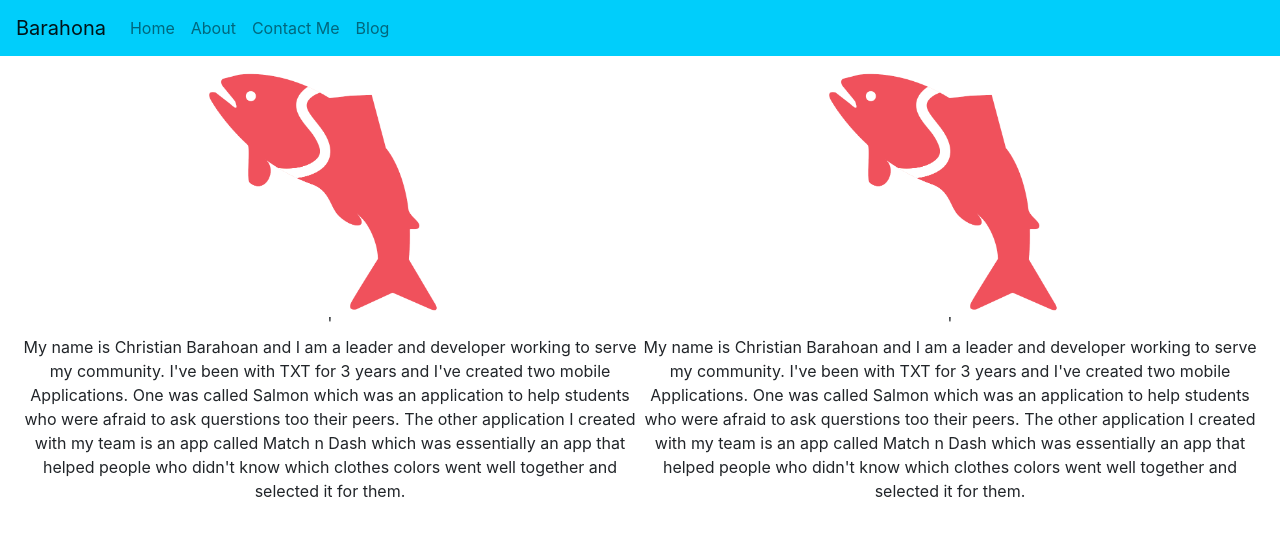
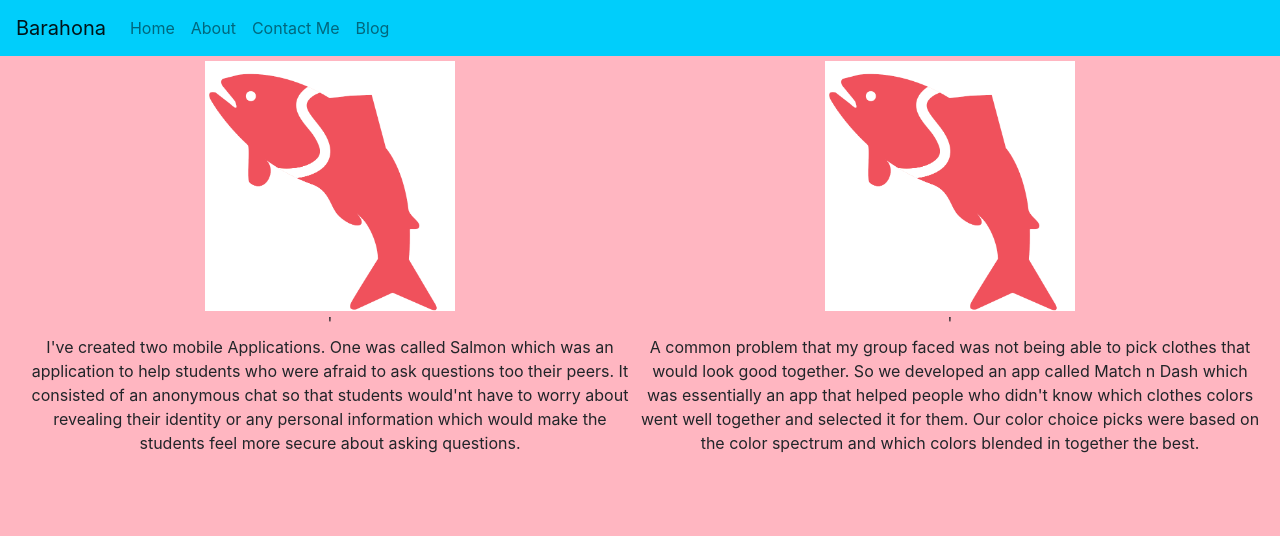
Before and after one commit to chris2450/SEALS-Portfolio, an Angular app: page /about in a window 1280 px wide. Shown: the top 536 px of the page. Built offline with nearby package versions, Linux system fonts and the light colour scheme.

Commit message:
updating front end

```diff
--- a/src/app/about/about.component.html
+++ b/src/app/about/about.component.html
@@ -1,18 +1,19 @@
 <div id="aboutRightContainer">
     <img class="aboutMeItemsPics" src="assets/salmon.png">'
 
-    <p> My name is Christian Barahoan and I am a leader and developer working to serve my community.
-    I've been with TXT for 3 years and I've created two mobile Applications. One was called Salmon which was an application to help
-    students who were afraid to ask querstions too their peers. The other application I created with my team is an app called Match n Dash
-    which was essentially an app that helped people who didn't know which clothes colors went well together and selected it for them.
+    <p>
+
+             A common problem that my group faced was not being able to pick clothes that would look good together.
+           So we developed an app called Match n Dash which was essentially an app that helped people who didn't know which clothes colors went well together and selected it for them.
+            Our color choice picks were based on the color spectrum and which colors blended in together the best.
     </p>
 </div>
 <div id="aboutLeftContainer">
     <img class="aboutMeItemsPics" src="assets/salmon.png">'
 
-    <p> My name is Christian Barahoan and I am a leader and developer working to serve my community.
-    I've been with TXT for 3 years and I've created two mobile Applications. One was called Salmon which was an application to help
-    students who were afraid to ask querstions too their peers. The other application I created with my team is an app called Match n Dash
-    which was essentially an app that helped people who didn't know which clothes colors went well together and selected it for them.
+    <p>
+            I've created two mobile Applications. One was called Salmon which was an application to help
+            students who were afraid to ask questions too their peers. It consisted of an anonymous chat so that students would'nt have to worry
+            about revealing their identity or any personal information which would make the students feel more secure about asking questions.
     </p>
 </div>
--- a/src/app/contact/contact.component.html
+++ b/src/app/contact/contact.component.html
@@ -1,3 +1,8 @@
+
+<h2> Want to work together? Enter your Contact information down below</h2>
+
+
+
 <div id="contactDiv">
   <form (ngSubmit)="onSubmit()">
     <input class="contactInputs" type="text" name="Name" placeholder="Name" [(ngModel)]="userName" >
--- a/src/app/home/home.component.html
+++ b/src/app/home/home.component.html
@@ -1,2 +1,8 @@
 <h2>Welcome to my Portfolio!</h2>
 <img id="pic" src="./assets/christian.png"/>
+<p>My name is Christian Barahona, I enjoy playing sports such as soccer and volleyball and I also enjoy running. I've been in TXT
+for 3 years now and I always come back because they teach me about Leadership and coding that I wouldn't be able to learn anywhere else
+the way they teach it here. I've been blessed with a place that teaches me what school can't teach me, skills like critical thinking, entrepreneurship,
+and they teach me values that changed who I am, otherwise known as the Leadership Creed.
+
+</p>
--- a/src/styles.css
+++ b/src/styles.css
@@ -1 +1,4 @@
 /* You can add global styles to this file, and also import other style files */
+body {
+    background-color: lightpink!important;
+}
```
